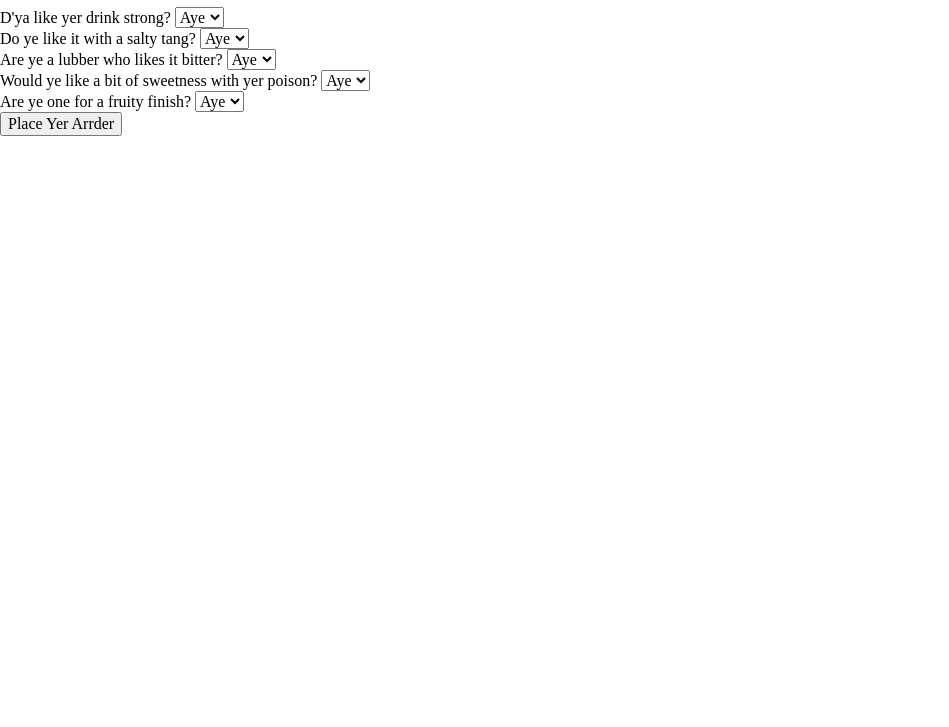
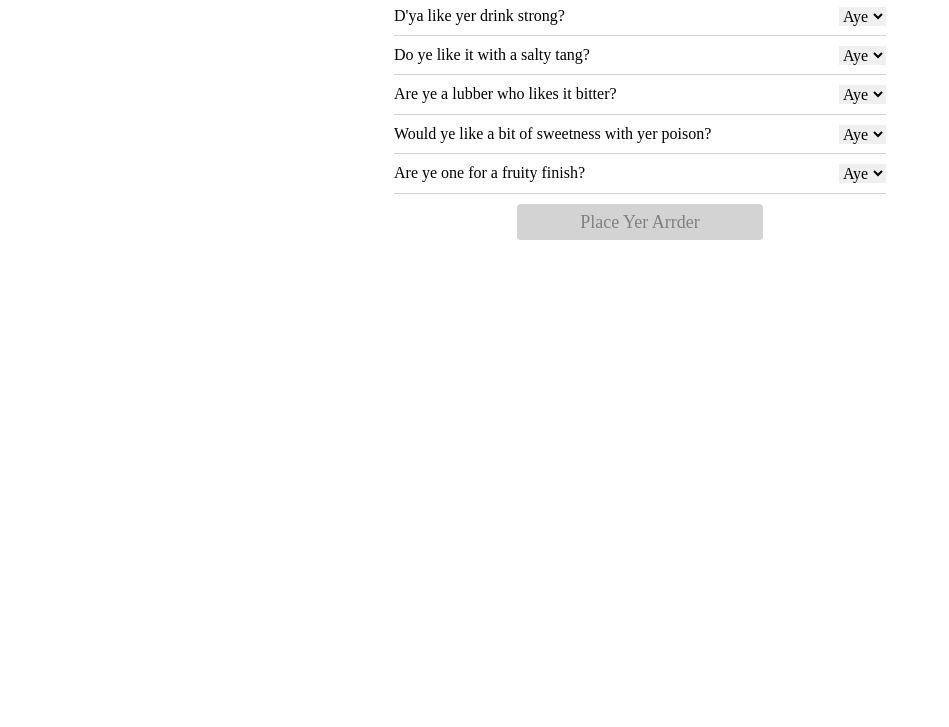
Before and after one commit to scottdiallo/thinkful-pirate-bartender, a plain HTML site: page index.html in a window 1280 px wide. Shown: the part 73-800 px from the top of the page, without its empty margins (0-949 px from the left). Drawn offline with nearby package versions, Linux system fonts and the light colour scheme.

Commit message:
updating css

```diff
--- a/css/style.css
+++ b/css/style.css
@@ -0,0 +1,130 @@
+/*
+The CSS code gets to executed from top to bottom and left ro right
+
+Basic rules to write CSS
+- write GENERAL rules first (for all the paragraph tags in the website for example) and only after that write CSS for SPECIFIC tags (for example the paragraph tags inside the footer)
+- write the css styles to define for the parent (outside) container and THEN the children (inside containers) of that parent and THEN the children (inside containers) of the child above
+*/
+
+
+/* -------------------------------------
+CSS reset
+(all the browsers will see the website in the same by setting every tag to 0 (the website will look the same on all browsers))
+*/
+
+* {
+    margin: 0;
+    padding: 0;
+    border: 0;
+    font-size: 100%;
+    /*The box-sizing property is used to tell the browser what the sizing properties (width and height) should include border-box.*/
+    box-sizing: border-box;
+    /*reset Chrome user agent styles*/
+    -webkit-margin-before: 0px;
+    -webkit-margin-after: 0px;
+    -webkit-margin-start: 0px;
+    -webkit-margin-end: 0px;
+    -webkit-padding-before: 0px;
+    -webkit-padding-after: 0px;
+    -webkit-padding-start: 0px;
+    -webkit-padding-end: 0px;
+}
+
+
+/* -------------------------------------
+General styles (General Module, wrapping around the modules bellow)
+(the styles used everywhere in the page (like the Body) or styles which are used in more than 2 of the modules bellow (h2, h3, h4, h5, h6, p, a, ul, li))
+*/
+
+body {}
+
+ul,
+ol {
+    list-style-type: none;
+}
+
+
+/* -------------------------------------
+Header styles (Main Module)
+(all the styles inside the < header > or < nav > tags)
+*/
+
+
+/* -------------------------------------
+Content styles (Main Module)
+(all the styles inside the < sections > or < aside > tags)
+*/
+
+main,
+header {
+    width: 40%;
+    margin: 0 auto;
+}
+
+header {
+    text-align: center;
+}
+
+.formGroup,
+li {
+    display: block;
+    margin: 10px;
+    padding-bottom: 10px;
+    border-bottom: 1px solid lightgray;
+}
+
+.formGroup:last-child,
+li:last-child {
+    border: none;
+}
+
+label,
+select {
+    display: inline-block;
+}
+
+label {
+    width: 80%;
+}
+
+select {
+    float: right;
+}
+
+button {
+    background-color: lightgray;
+    border-color: darkgray;
+    border-radius: 4px;
+    border-style: none;
+    color: gray;
+    font-size: 1.125rem;
+    padding: 0.5rem;
+    text-shadow: none;
+    width: 50%;
+    text-align: center;
+}
+
+h3 {
+    margin-top: 50px;
+}
+
+.button,
+.output {
+    text-align: center;
+}
+
+
+/* -------------------------------------
+Footer styles (Main Module)
+(all the styles inside the < footer > tag)
+*/
+
+
+/* -------------------------------------
+place all the desktop styles above this line
+
+Responsive styles
+(the very last module in the CSS, contains all the media queries and it is dealing with the compatibility with mobiles and tablets)
+
+place all the mobile tables styles bellow this line
+*/
--- a/index.html
+++ b/index.html
@@ -22,39 +22,40 @@
                     <option value="no">Nay</option>
                 </select>
             </div>
-            <div class="fromGroup">
+            <div class="formGroup">
                 <label for="isDrinkSalty">Do ye like it with a salty tang?</label>
                 <select name="isDrinkSalty" class="isDrinkSalty">
                     <option value="yes">Aye</option>
                     <option value="no">Nay</option>
                 </select>
             </div>
-            <div class="fromGroup">
+            <div class="formGroup">
                 <label for="isDrinkBitter">Are ye a lubber who likes it bitter?</label>
                 <select name="isDrinkBitter" class="isDrinkBitter">
                     <option value="yes">Aye</option>
                     <option value="no">Nay</option>
                 </select>
             </div>
-            <div class="fromGroup">
+            <div class="formGroup">
                 <label for="isDrinkSweet">Would ye like a bit of sweetness with yer poison?</label>
                 <select name="isDrinkSweet" class="isDrinkSweet">
                     <option value="yes">Aye</option>
                     <option value="no">Nay</option>
                 </select>
             </div>
-            <div class="fromGroup">
+            <div class="formGroup">
                 <label for="isDrinkBitter">Are ye one for a fruity finish?</label>
                 <select name="isDrinkBitter" class="isDrinkBitter">
                     <option value="yes">Aye</option>
                     <option value="no">Nay</option>
                 </select>
             </div>
-            <div class="formGroup">
+            <div class="formGroup button">
                 <button class="orderBtn">Place Yer Arrder</button>
             </div>
         </form>
         <div class="output">
+            <h3></h3>
             <ul></ul>
         </div>
     </main>
--- a/js/app.js
+++ b/js/app.js
@@ -61,12 +61,16 @@ $(document).ready(function () {
 
         console.log(concoction);
 
+        $(".output h3").html("Here be yer poison, ye scurvy dog!");
+
         var buildTheHtmlOutput = "";
         $.each(concoction, function (key, value) {
             buildTheHtmlOutput += "<li>" + value + "</li>";
         });
         $(".output ul").html(buildTheHtmlOutput);
 
+
+
         customerBeverage = drinkNamer(concoction); // name the customer's beverage with drinkNamer();
     });
 });
```
